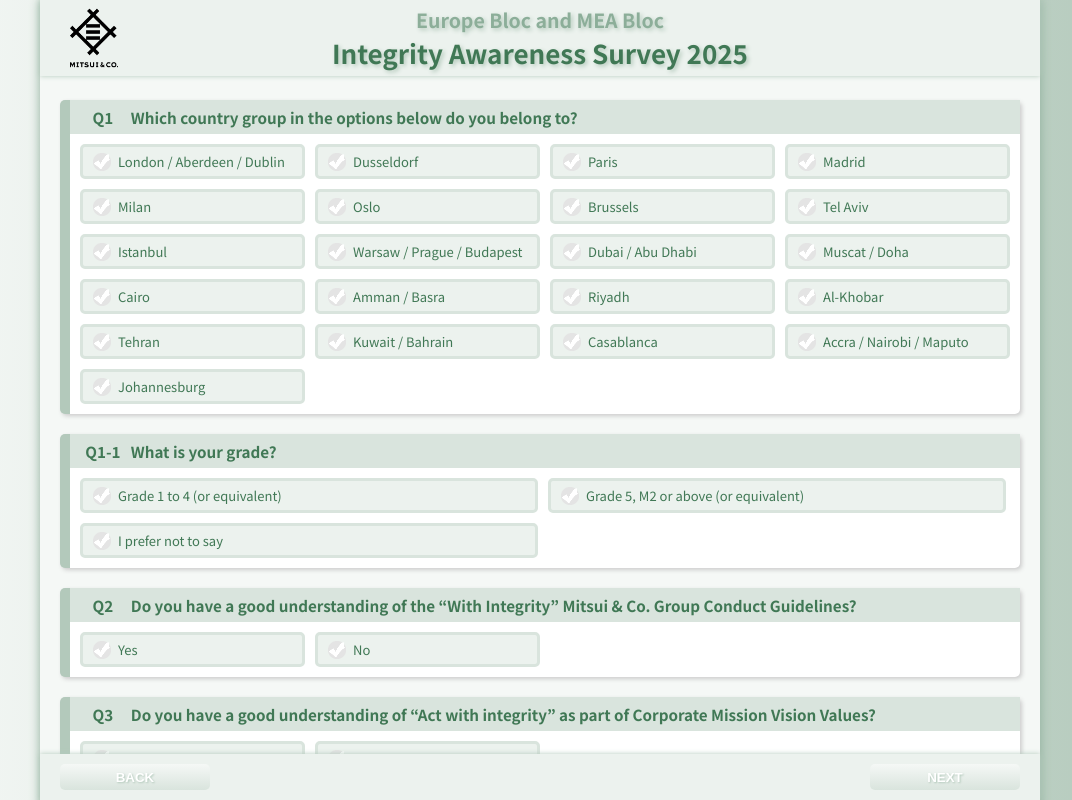
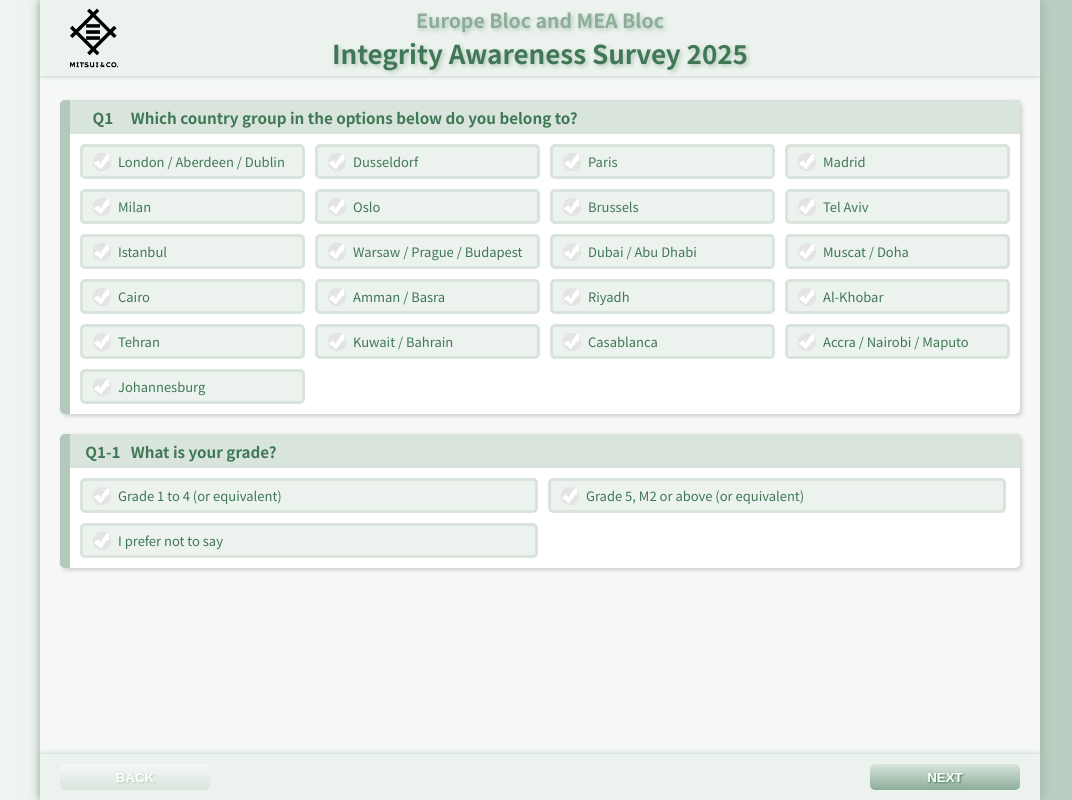
Before and after one commit to cannaono/mitsui-next, a Next.js app: page /survey in a window 1280 px wide. Shown: the top 800 px of the page, without its empty margins (100-1172 px from the left). Built offline with nearby package versions, Linux system fonts and the light colour scheme.

Commit message:
added effects

```diff
--- a/app/components/admin.tsx
+++ b/app/components/admin.tsx
@@ -6,7 +6,7 @@
 	questions: Question[];
 };
 
-export default async function AdminPage({ questions }: Props) {
+export default async function Main({ questions }: Props) {
 	// Get data and set results to Question object
 	for(const q of questions.filter(q => q.type !== 'textarea')){
 		// SQL
--- a/app/components/footer.tsx
+++ b/app/components/footer.tsx
@@ -3,8 +3,6 @@
 type Props = {
 	back?: FooterButton;
 	next?: FooterButton;
-	backDisabled?: boolean;
-	nextDisabled?: boolean;
 };
 
 export default function Footer({ back, next }: Props) {
--- a/app/components/survey.tsx
+++ b/app/components/survey.tsx
@@ -3,10 +3,12 @@
 
 type Props = {
 	questions: Question[];
+	answers: { [key: string]: string };
+	onAnswerChange: (key: string, val: string) => void;
 };
 
 // Page
-export default function MainPage({ questions }: Props) {
+export default function Main({ questions, answers, onAnswerChange }: Props) {
 	return (
 		<main id='survey'>
 		{questions.map((q) => {
@@ -44,12 +46,18 @@
 						if(q.type === 'radio'){
 							return (
 								<label key={q.name + i}><li className={!q.class ? "middle" : q.class}>
-								<input type="radio" name={q.name} id={q.name + '_' + i} value={i} />{text}</li></label>
+								<input type="radio" name={q.name} id={q.name + '_' + i} value={i}
+									checked={Number(answers[q.name]) === i}
+									onChange={(e) => onAnswerChange(q.name, e.target.value)}
+								/>{text}</li></label>
 							);
 						}else if(q.type === 'checkbox'){
 							return (
 								<label key={q.name + i}><li className={!q.class ? "middle" : q.class}>
-								<input type="checkbox" name={q.name + '_' + i} id={q.name + '_' + i} value={1} />{text}</li></label>
+								<input type="checkbox" name={q.name + '_' + i} id={q.name + '_' + i} value={1}
+									checked={answers[q.name + '_' + i] === '1' || false}
+									onChange={(e) => onAnswerChange(q.name + '_' + i, e.target.value)}
+								/>{text}</li></label>
 							);
 						}
 					})}
@@ -60,7 +68,7 @@
 				</>);
 			}
 			return(
-				<div key={q.name} className={`block ${q.step ?? ''}`}>
+				<div key={q.name} className="block">
 					<h3>
 						<div className="qno">Q{q.no}</div>
 						<div className="question" dangerouslySetInnerHTML={{ __html: q.question }} />
--- a/app/globals.css
+++ b/app/globals.css
@@ -126,6 +126,7 @@
 	border-left: 10px solid var(--color3);
 	border-radius: 5px;
 }
+
 main h3{
 	margin: 0;
 	padding: 6px 15px 6px 5px;
--- a/app/survey/page.tsx
+++ b/app/survey/page.tsx
@@ -1,42 +1,71 @@
 "use client";
 
 import { useState } from 'react';
+import { AnimatePresence, motion } from 'framer-motion';
 import Header from '../components/header';
 import Main from '../components/survey';
 import Footer from '../components/footer';
 import questions from '../../lib/questions.json';
 
 export default function SurveyPage() {
-	//
-	const [currentIndex, setCurrentIndex] = useState(0);
-	const [currentQuestionAnswered, setCurrentQuestionAnswered] = useState(false);
+	// Current Step
+	const [currentStep, setCurrentStep] = useState(1);
+	// Answers
+	const [answers, setAnswers] = useState<{ [key: string]: string }>({});
+
+	// Questions of Current Step
+	const currentQuestions = questions.filter(q => q.step === currentStep);
+
+	// Answer on Change
+	const handleAnswerChange = (key: string, val: string) => {
+		setAnswers(prev => ({
+			...prev,
+			[key]: val,
+		}));
+	};
 
 	// Back
 	const handleBack = () => {
-		if (currentIndex > 0) {
-			setCurrentIndex(currentIndex - 1);
+		if(currentStep > 1){
+			setCurrentStep(currentStep - 1);
 		}
 	};
 	// Next
 	const handleNext = () => {
-		if (currentIndex < questions.length - 1) {
-			setCurrentIndex(currentIndex + 1);
+		if(currentStep < Math.max(...questions.map(q => q.step))){
+			setCurrentStep(currentStep + 1);
+		}else{
+
 		}
 	};
+
 	return(
 		<div id="container">
 			<Header />
-			<Main questions={questions} />
+			<AnimatePresence mode="wait">
+			<motion.div key={currentStep}
+				initial={{ opacity: 0, y: 0 }}
+				animate={{ opacity: 1, y: 0 }}
+				exit={{ opacity: 0, y: 0 }}
+				transition={{ duration: 0.3 }}
+			>
+				<Main
+					questions={currentQuestions}
+					answers={answers}
+					onAnswerChange={handleAnswerChange}
+				/>
+			</motion.div>
+			</AnimatePresence>
 			<Footer
 				back={{
 					label: 'BACK',
 					onClick: handleBack,
-					disabled: true,
+					disabled: currentStep === 1,
 				}}
 				next={{
 					label: 'NEXT',
 					onClick: handleNext,
-					disabled: true,
+					disabled: false,
 				}}
 			/>
 		</div>
--- a/package.json
+++ b/package.json
@@ -9,6 +9,7 @@
     "lint": "next lint"
   },
   "dependencies": {
+    "framer-motion": "^12.18.1",
     "next": "15.3.3",
     "pg": "^8.16.0",
     "react": "^19.0.0",
```
Also changed, not shown: lib/questions.json (+61 -61 lines), 1 other file (tests, documents, lock files or other folders).
